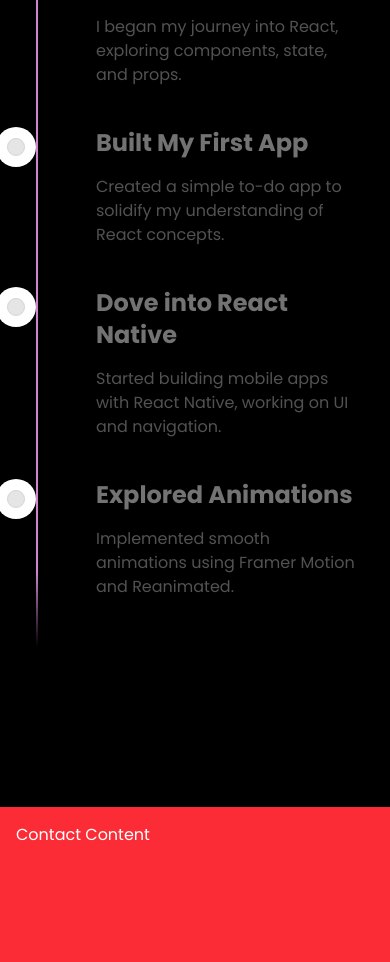
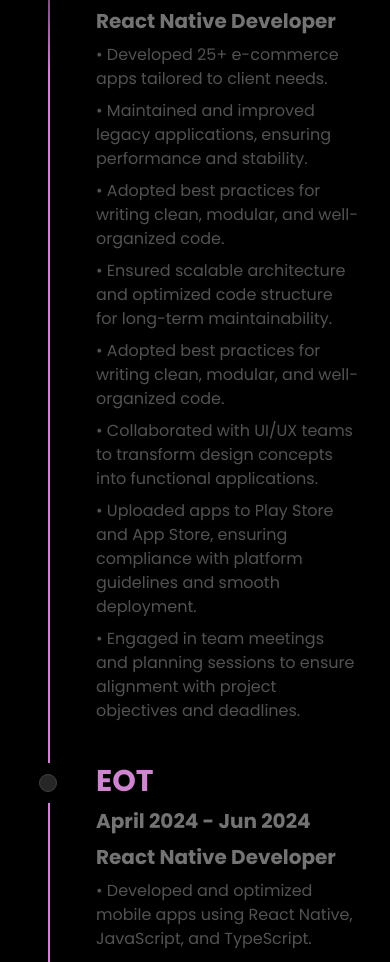
Before and after one commit to Ing-China/Ing-China-Portfolio, a Next.js app: page / in a window 390 px wide. Shown: the part 3462-4424 px from the top of the page. Built offline with nearby package versions, Linux system fonts and the light colour scheme.

Commit message:
added Experience section

```diff
--- a/src/components/About/index.tsx
+++ b/src/components/About/index.tsx
@@ -66,6 +66,7 @@ const About = () => {
                   fontSize: "3rem",
                   fontWeight: "bold",
                 }}
+                // className="text-5xl font-semibold"
               >
                 {about.value}
               </motion.h3>
--- a/src/components/Experience/index.tsx
+++ b/src/components/Experience/index.tsx
@@ -1,41 +1,5 @@
+import { experiences } from "@/data";
 import { animate } from "motion";
-import { Timeline } from "../UI/TimeLine";
-const fakeData = [
-  {
-    title: "Started Learning React",
-    content: (
-      <p className="text-neutral-600 dark:text-neutral-300">
-        I began my journey into React, exploring components, state, and props.
-      </p>
-    ),
-  },
-  {
-    title: "Built My First App",
-    content: (
-      <p className="text-neutral-600 dark:text-neutral-300">
-        Created a simple to-do app to solidify my understanding of React
-        concepts.
-      </p>
-    ),
-  },
-  {
-    title: "Dove into React Native",
-    content: (
-      <p className="text-neutral-600 dark:text-neutral-300">
-        Started building mobile apps with React Native, working on UI and
-        navigation.
-      </p>
-    ),
-  },
-  {
-    title: "Explored Animations",
-    content: (
-      <p className="text-neutral-600 dark:text-neutral-300">
-        Implemented smooth animations using Framer Motion and Reanimated.
-      </p>
-    ),
-  },
-];
 
 import { useScroll, useTransform, motion, useMotionValue } from "motion/react";
 import React, { useEffect, useRef, useState } from "react";
@@ -80,23 +44,37 @@ const Experience = () => {
         </h2>
 
         <div ref={ref} className="relative max-w-7xl pb-20">
-          {fakeData.map((item, index) => (
+          {experiences.map((item, index) => (
             <div
               key={index}
               className="flex justify-start pt-10 md:pt-40 md:gap-10"
             >
               <div className="sticky flex flex-col md:flex-row z-40 items-center top-40 self-start max-w-xs lg:max-w-sm md:w-full">
-                <div className="h-10 absolute w-10 rounded-full bg-white dark:bg-black flex items-center justify-center">
-                  <div className="h-4 w-4 rounded-full bg-neutral-200 dark:bg-neutral-800 border border-neutral-300 dark:border-neutral-700 p-2" />
+                <div className="h-10 absolute left-3 md:left-3 w-10 rounded-full bg-black flex items-center justify-center">
+                  <div className="h-4 w-4 rounded-full bg-neutral-800 border border-neutral-700 p-2" />
                 </div>
-                <h3 className="hidden md:block text-xl md:pl-20 md:text-5xl font-bold text-neutral-500 dark:text-neutral-500 ">
-                  {item.title}
-                </h3>
+                <div className="flex flex-col md:pl-20">
+                  <motion.h3
+                    className="hidden md:block pb-4 md:text-5xl font-bold"
+                    style={{ color: color }}
+                  >
+                    {item.companyName}
+                  </motion.h3>
+                  <h3 className="hidden md:block md:text-2xl font-bold text-neutral-500">
+                    {item.duration}
+                  </h3>
+                </div>
               </div>
 
               <div className="relative pl-20 pr-4 md:pl-4 w-full">
-                <h3 className="md:hidden block text-2xl mb-4 text-left font-bold text-neutral-500 dark:text-neutral-500">
-                  {item.title}
+                <motion.h3
+                  className="md:hidden block text-3xl mb-2 text-left font-bold"
+                  style={{ color: color }}
+                >
+                  {item.companyName}
+                </motion.h3>
+                <h3 className="md:hidden block pb-2 text-xl text-left font-bold text-neutral-500">
+                  {item.duration}
                 </h3>
                 {item.content}
               </div>
@@ -106,13 +84,13 @@ const Experience = () => {
             style={{
               height: height + "px",
             }}
-            className="absolute md:left-5 left-5 top-0 overflow-hidden w-[2px] bg-[linear-gradient(to_bottom,var(--tw-gradient-stops))] from-transparent from-[0%] via-neutral-200 dark:via-neutral-700 to-transparent to-[99%]  [mask-image:linear-gradient(to_bottom,transparent_0%,black_10%,black_90%,transparent_100%)] "
+            className="absolute md:left-8 left-8 top-0 overflow-hidden w-[2px] bg-[linear-gradient(to_bottom,var(--tw-gradient-stops))] from-transparent from-[0%] via-neutral-200 dark:via-neutral-700 to-transparent to-[99%]  [mask-image:linear-gradient(to_bottom,transparent_0%,black_10%,black_90%,transparent_100%)] "
           >
             <motion.div
               style={{
                 height: heightTransform,
                 opacity: opacityTransform,
-                background: color, // Use animated color here
+                background: color,
               }}
               className="absolute inset-x-0 top-0 w-[2px] to-transparent from-[0%] via-[10%] rounded-full"
             />
--- a/src/components/Stack/index.tsx
+++ b/src/components/Stack/index.tsx
@@ -31,7 +31,9 @@ const Stack = () => {
                     style: { color: item.color },
                   })}
                 </div>
-                <p className="text-gray-400 font-semibold">{item.name}</p>
+                <p className="bg-gradient-to-br from-white to-gray-400 bg-clip-text leading-tight text-transparent font-semibold">
+                  {item.name}
+                </p>
               </div>
             ))}
           </motion.div>
@@ -58,7 +60,9 @@ const Stack = () => {
                     style: { color: item.color },
                   })}
                 </div>
-                <p className="text-gray-400 font-semibold">{item.name}</p>
+                <p className="bg-gradient-to-br from-white to-gray-400 bg-clip-text leading-tight text-transparent font-semibold">
+                  {item.name}
+                </p>
               </div>
             ))}
           </motion.div>
--- /dev/null
+++ b/src/data/Experience/index.tsx
@@ -0,0 +1,105 @@
+export const experiences = [
+  {
+    companyName: "EOT",
+    duration: "July 2024 - Present",
+    content: (
+      <>
+        <h3 className="text-xl pb-2 font-bold text-neutral-500">
+          React Native Developer
+        </h3>
+        <div className="space-y-2">
+          <p className="text-neutral-600">
+            • Developed 25+ e-commerce apps tailored to client needs.
+          </p>
+          <p className="text-neutral-600">
+            • Maintained and improved legacy applications, ensuring performance
+            and stability.
+          </p>
+          <p className="text-neutral-600">
+            • Adopted best practices for writing clean, modular, and
+            well-organized code.
+          </p>
+          <p className="text-neutral-600">
+            • Ensured scalable architecture and optimized code structure for
+            long-term maintainability.
+          </p>
+          <p className="text-neutral-600">
+            • Adopted best practices for writing clean, modular, and
+            well-organized code.
+          </p>
+          <p className="text-neutral-600">
+            • Collaborated with UI/UX teams to transform design concepts into
+            functional applications.
+          </p>
+          <p className="text-neutral-600">
+            • Uploaded apps to Play Store and App Store, ensuring compliance
+            with platform guidelines and smooth deployment.
+          </p>
+          <p className="text-neutral-600">
+            • Engaged in team meetings and planning sessions to ensure alignment
+            with project objectives and deadlines.
+          </p>
+        </div>
+      </>
+    ),
+  },
+  {
+    companyName: "EOT",
+    duration: "April 2024 - Jun 2024",
+    content: (
+      <>
+        <h3 className="text-xl pb-2 font-bold text-neutral-500">
+          React Native Developer
+        </h3>
+        <div className="space-y-2">
+          <p className="text-neutral-600">
+            • Developed and optimized mobile apps using React Native,
+            JavaScript, and TypeScript.
+          </p>
+          <p className="text-neutral-600">
+            • Implemented state management with Redux Thunk for efficient data
+            handling.
+          </p>
+          <p className="text-neutral-600">
+            • Worked on UI/UX improvements and performance optimization.
+          </p>
+          <p className="text-neutral-600">
+            • Integrated APIs and debugged issues to enhance app functionality.
+          </p>
+          <p className="text-neutral-600">
+            • Gained hands-on experience in mobile development best practices.
+          </p>
+        </div>
+      </>
+    ),
+  },
+  {
+    companyName: "CPR Print",
+    duration: "Sep 2022 - Jan 2024",
+    content: (
+      <>
+        <h3 className="text-xl pb-2 font-bold text-neutral-500">
+          Graphic Designer
+        </h3>
+        <div className="space-y-2">
+          <p className="text-neutral-600">
+            • Designed and delivered over 50+ successful print projects,
+            contributing to increased customer engagement.
+          </p>
+          <p className="text-neutral-600">
+            • Developed eye-catching posters and marketing materials, improving
+            brand recognition for multiple clients.
+          </p>
+          <p className="text-neutral-600">
+            • Enhanced image editing processes, ensuring high-resolution print
+            quality and color accuracy.
+          </p>
+          <p className="text-neutral-600">
+            • Managed tight deadlines while maintaining creativity and attention
+            to detail.
+          </p>
+        </div>
+      </>
+    ),
+  },
+];
--- a/src/data/index.tsx
+++ b/src/data/index.tsx
@@ -3,4 +3,13 @@ import { navLinks } from "./Nav";
 import { beams } from "./Beam";
 import { socialLinks } from "./SocialLink";
 import { abouts } from "./About";
-export { stackItems1, stackItems2, navLinks, beams, socialLinks, abouts };
+import { experiences } from "./Experience";
+export {
+  stackItems1,
+  stackItems2,
+  navLinks,
+  beams,
+  socialLinks,
+  abouts,
+  experiences,
+};
```
